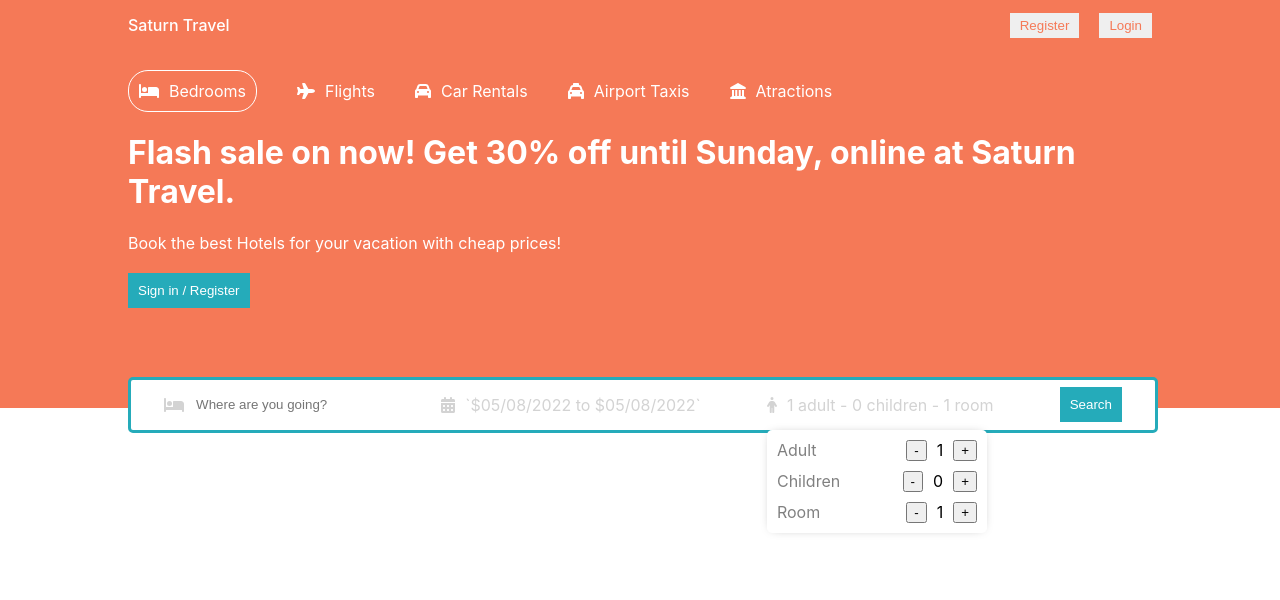
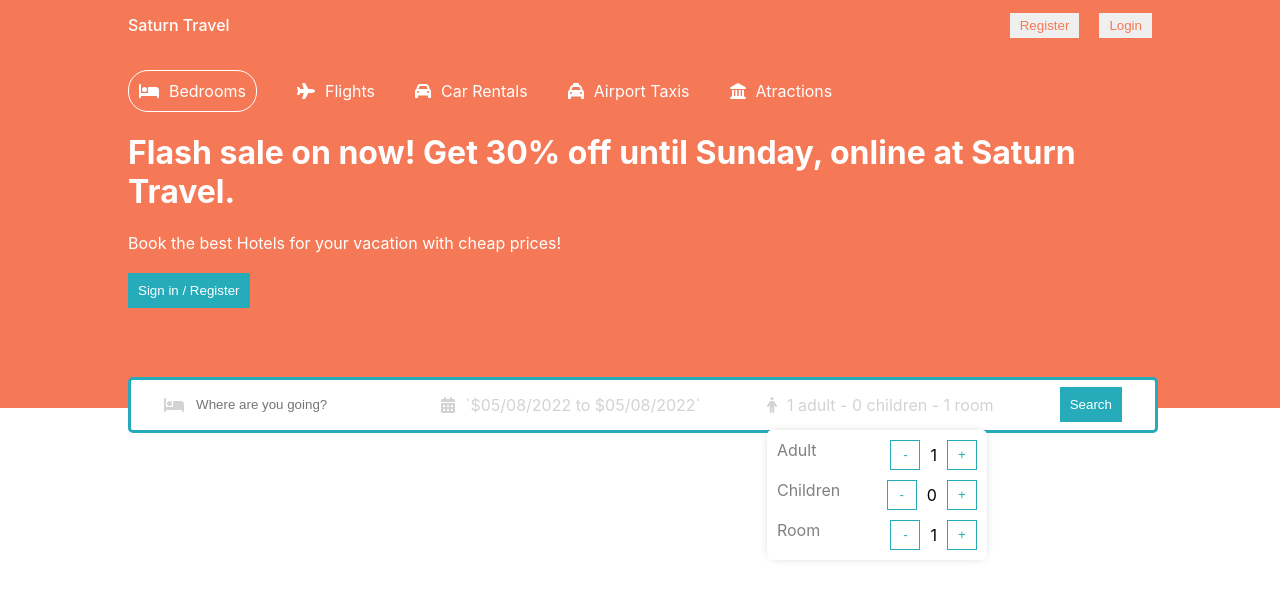
Before and after one commit to theringsofsaturn/booking-app, a React (Create React App) app: page / in a window 1280 px wide. Shown: the top 600 px of the page. Built offline with nearby package versions, Linux system fonts and the light colour scheme.

Commit message:
styles for options booking

```diff
--- a/src/components/header/header.css
+++ b/src/components/header/header.css
@@ -107,3 +107,11 @@
   font-size: 12 px;
   color: black;
 }
+
+.optionCounterButton {
+  width: 30px;
+  height: 30px;
+  border: solid 1px rgb(37, 171, 186);
+  color: rgb(37, 171, 186);
+  background-color: #fff;
+}
```
